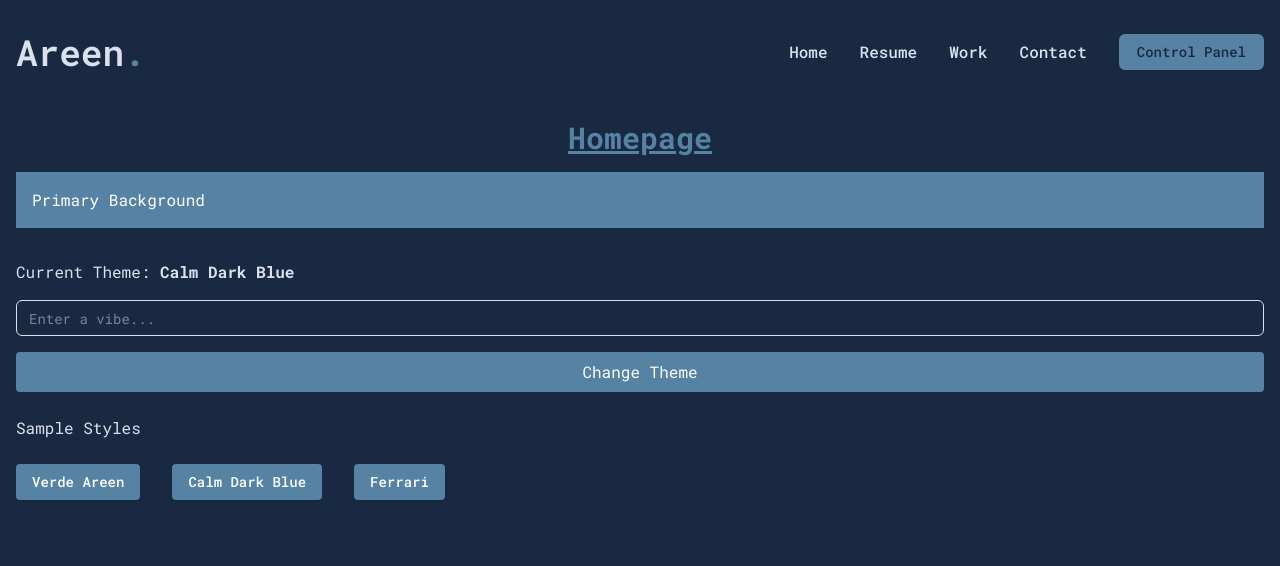
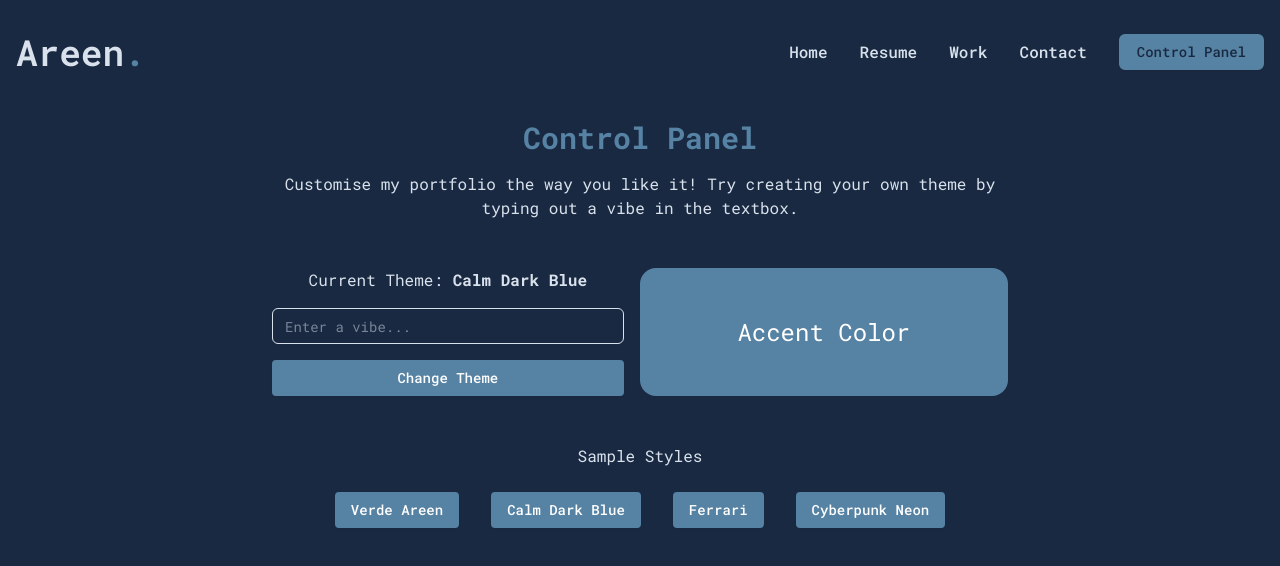
Before and after one commit to 04ac/portfolio, a Next.js app: page /control-panel in a window 1280 px wide. Shown: the top 566 px of the page. Built offline with nearby package versions, Linux system fonts and the light colour scheme; no server answers.

Commit message:
Beautify control panel

```diff
--- a/app/control-panel/page.jsx
+++ b/app/control-panel/page.jsx
@@ -5,20 +5,32 @@ import { useTheme } from '../../contexts/ThemeContext.jsx';
 import { Button } from '@/components/ui/button.jsx';
 import { sampleThemes } from '@/lib/theme-utils.js';
 
-export default function Home() {
+const Divider = () => {
+  return (
+    <div className='w-full max-w-3xl mx-auto my-2 h-[0.5] bg-[var(--color-accent)]/60'></div>
+  )
+}
+
+export default function ControlPanel() {
   const [vibe, setVibe] = useState("");
   const { currentThemeText, loading, getNewTheme, setCurrentTheme, setCurrentThemeText } = useTheme();
 
   return (
-    <main>
-      <div className="text-[var(--color-text)] bg-[var(--color-primary)] min-h-screen flex flex-col gap-4 p-4">
-        <div className="text-center font-bold underline text-3xl text-[var(--color-accent)]">
-          Homepage
+    <main className='h-full w-full mx-auto max-w-3xl'>
+      <div className="text-[var(--color-text)] bg-[var(--color-primary)] min-h-screen flex flex-col gap-4 p-4 items-center">
+        <div className="text-center font-bold text-3xl text-[var(--color-accent)]">
+          Control Panel
         </div>
-        <div className="bg-[var(--color-accent)] p-4 text-[var(--color-onAccent)]">
-          Primary Background
+        <p className='text-center'>Customise my portfolio the way you like it! Try creating your own theme by typing out a vibe in the textbox.</p>
+        <Divider />
+        <div className="@container h-full w-full">
+          <div className='flex flex-col @xl:flex-row gap-4'>
+            <div className="bg-[var(--color-accent)] text-2xl flex items-center justify-center
+            p-4 text-[var(--color-onAccent)] @xl:order-2 w-full rounded-xl @xl:rounded-2xl">
+              Accent Color
             </div>
-        <p className="mt-4">
+            <div className='mt-4 @xl:mt-0 flex flex-col gap-4 @xl:order-1 w-full text-center'>
+              <p className="">
                 Current Theme: <span className="font-bold capitalize">{currentThemeText}</span>
               </p>
               <Input
@@ -29,14 +41,18 @@ export default function Home() {
                   setVibe(e.target.value)
                 }}
               />
-        <button
+              <Button
                 onClick={() => getNewTheme(vibe)}
                 className="bg-[var(--color-accent)] hover:bg-[var(--color-accent-hover)] px-4 py-2 rounded transition-colors duration-200 text-[var(--color-onAccent)]"
               >
                 {!loading ? "Change Theme" : "Loading"}
-        </button>
-        <h4 className='mt-2 mb-2'>Sample Styles</h4>
-        <div className='flex flex-wrap gap-8'>
+              </Button>
+            </div>
+          </div>
+        </div>
+        <Divider />
+        <h4 className="mb-2">Sample Styles</h4>
+        <div className="flex flex-wrap gap-8 items-center justify-center">
           {
             sampleThemes.map((item, index) => {
               return <Button
@@ -44,7 +60,7 @@ export default function Home() {
                 className="bg-[var(--color-accent)] hover:bg-[var(--color-accent-hover)] px-4 py-2 rounded transition-colors duration-200 text-[var(--color-onAccent)]"
                 onClick={() => {
                   setCurrentTheme(item.theme);
-                  setVibe(item.name);
+                  // setVibe(item.name);
                   setCurrentThemeText(item.name);
                 }}
               >
--- a/app/page.jsx
+++ b/app/page.jsx
@@ -17,8 +17,8 @@ export default function Home() {
               </span>
             </h1>
             <p className="max-w-[500px] mb-9 text-[var(--color-text)]/80">
-              I excel at crafting elegant digital experiences and I am
-              proficient in various programming languages and technologies.
+              Software developer with a passion for blending
+              creative problem-solving with technical expertise to deliver solutions that matter.
             </p>
             {/* btn and socials */}
             <div className="flex flex-col @xl:flex-row items-center gap-2">
--- a/components/Photo.jsx
+++ b/components/Photo.jsx
@@ -22,7 +22,7 @@ const Photo = () => {
         }}
       >
         {/* Container with preserved aspect ratio - smaller dimensions */}
-        <div className="relative w-[240px] aspect-[821/973] @xl:w-[400px] mx-auto">
+        <div className="relative w-[200px] aspect-[821/973] @xl:w-[400px] mx-auto">
           <Image
             src="/assets/Areen_image2_bg_removed.png"
             priority
--- a/contexts/ThemeContext.jsx
+++ b/contexts/ThemeContext.jsx
@@ -5,11 +5,11 @@ import { sampleThemes } from '@/lib/theme-utils';
 
 const ThemeContext = createContext();
 
-const defaultTheme = sampleThemes[1].theme;
+const defaultTheme = sampleThemes[1];
 
 export function ThemeProvider({ children }) {
-  const [currentThemeText, setCurrentThemeText] = useState(sampleThemes[1].name);
-  const [currentTheme, setCurrentTheme] = useState(defaultTheme);
+  const [currentThemeText, setCurrentThemeText] = useState(defaultTheme.name);
+  const [currentTheme, setCurrentTheme] = useState(defaultTheme.theme);
   const [loading, setLoading] = useState(false);
 
   useEffect(() => {
--- a/lib/theme-utils.js
+++ b/lib/theme-utils.js
@@ -29,6 +29,16 @@ const sampleThemes = [
         "--color-onAccent": "#000000",
       }
     },
+    {
+      name: "Cyberpunk Neon",
+      theme: {
+        "--color-primary": "#1A202C",
+        "--color-accent": "#FF0080",
+        "--color-accent-hover": "#FF69B4",
+        "--color-text": "#FFFFFF",
+        "--color-onAccent": "#FFFFFF",
+      }
+    },
 ]
 
 export { sampleThemes };
```
Lines whose indentation alone changed are shown as unchanged.
